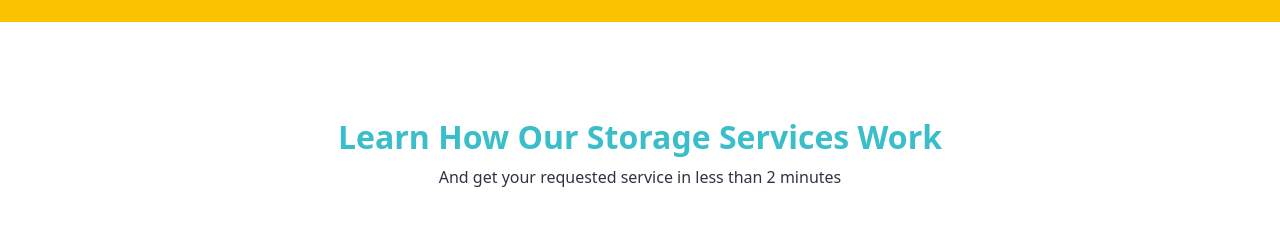
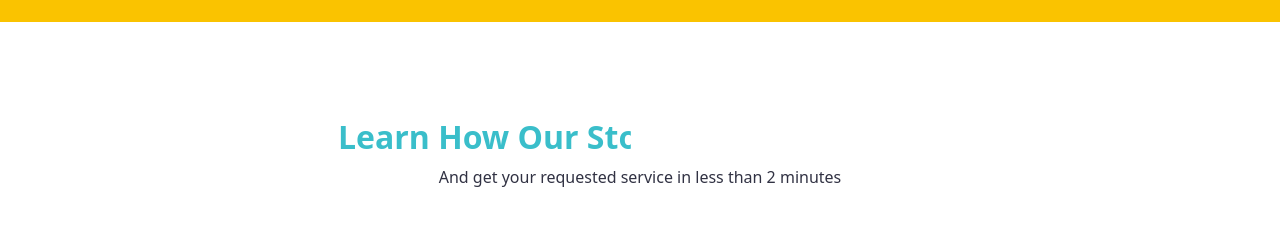
Before and after one commit to Rifat8080/boxxnstore-react-web, a React (Create React App) app: page / in a window 1280 px wide. Shown: the part 2149-2384 px from the top of the page. Built offline with nearby package versions, Linux system fonts and the light colour scheme.

Commit message:
youtube video done

```diff
--- a/src/App.js
+++ b/src/App.js
@@ -5,6 +5,7 @@ import HeaderCarousel from './components/header.js';
 import Courses from './components/cards.js';
 import BasicInfo from './components/basicInfo.js';
 import Basic from './components/howWorks.js';
+import VideoPlayer from './components/youtube.js';
 
 
 
@@ -17,6 +18,7 @@ function App() {
       <Courses />
       <BasicInfo />
       <Basic />
+      <VideoPlayer />
     </>
   );
 }
--- a/src/components/howWorks.js
+++ b/src/components/howWorks.js
@@ -8,7 +8,7 @@ function Basic() {
     <>
       <Container fluid className="how-works-body py-5  d-flex justify-content-center align-items-center flex-column">
 
-        <div className="how-works-heading text-center pt-5">
+        <div className="how-works-heading text-animate text-center pt-5">
                     <h2>Learn How Our Storage Services Work</h2>
                     <p>And get your requested service in less than 2 minutes</p>
          </div>
--- /dev/null
+++ b/src/components/youtube.js
@@ -0,0 +1,29 @@
+import React from 'react';
+import { Container } from 'react-bootstrap';
+import YouTube from 'react-youtube';
+
+const VideoPlayer = () => {
+  // Replace 'VIDEO_ID' with the actual ID of your YouTube video
+  const videoId = 'bv1om7Sr97I';
+
+  // Options for the YouTube player
+  const opts = {
+
+    playerVars: {
+      // https://developers.google.com/youtube/player_parameters
+      autoplay: 0,
+    },
+  };
+
+  return (
+    <>
+    <Container fluid className="how-works-body pt-5  d-flex justify-content-center align-items-center flex-column">
+    <div className='videoplayer'>
+      <YouTube videoId={videoId} opts={opts} />
+    </div>
+    </Container>
+    </>
+  );
+};
+
+export default VideoPlayer;
--- a/src/css/App.css
+++ b/src/css/App.css
@@ -407,42 +407,31 @@ a.dropdown-item{
   transition:  0.3s ease-in-out;
 
 }
-/*
 
-.basic-info-body .text-animate{
+
+.how-works-body .how-works-heading {
   position: relative;
-  width:32.8rem;
+  width:38rem;
 }
 
+.how-works-body .how-works-heading  h2 {
+  white-space: nowrap;
+  overflow: hidden;
+  font-size: 2rem;
+  color: transparent;
 
-.basic-info-body .text-animate h3{
-
-  font-weight: 700;
-  color: transparent;
-  -webkit-text-stroke: 1px var(--button);
-  background-image: linear-gradient(var(--text),var(--text));
+  background-image: linear-gradient(var(--button),var(--button));
   background-repeat: no-repeat;
   -webkit-background-clip: text;
   background-position: 0 0;
   animation: homeBgText 6s linear infinite;
-  animation-delay: 3s;
+  animation-delay: 4s;
 }
 
 
-.basic-info-body .text-animate h3::before{
-  content: '';
-  position: absolute;
-  top: 0;
-  left: 0;
-  height: 100%;
-  border-right: 2px solid var(--main-color);
-  animation: homeCursorText 6s linear infinite;
-  animation-delay: 3s;
-}
-
 @keyframes homeBgText{
   0%,5%,10%,100%{
-      background-position: -35rem 0;
+      background-position: -38rem 0;
   }
 
   65%,85%{
@@ -450,19 +439,20 @@ a.dropdown-item{
   }
 }
 
-@keyframes homeCursorText{
-  0%,5%,10%,100%{
-      width: 0;
-  }
 
-  65%,85%{
-      width: 100%;
-      opacity: 1;
-  }
 
-  75%,81%{
-      opacity: 0;
-  }
+ /* Video player */
+
+ .videoplayer {
+  position: relative;
+  width: 100%;
+  padding-top: 56.25%; /* 16:9 aspect ratio, adjust if needed */
 }
 
- */
+.videoplayer iframe {
+  position: absolute;
+  top: 0;
+  left: 0;
+  width: 100%;
+  height:75%;
+}
```
